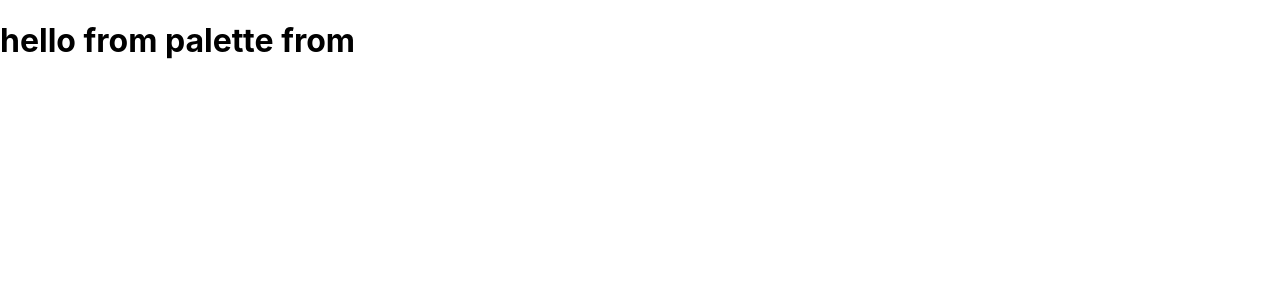
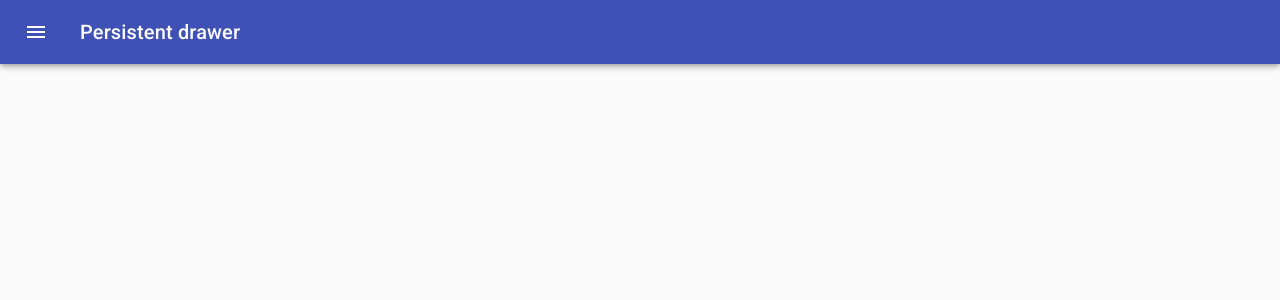
Before and after one commit to adilbim/color-app, a React (Create React App) app: page /palette/new in a window 1280 px wide. Shown: the top 300 px of the page. Built offline with nearby package versions, Linux system fonts and the light colour scheme.

Commit message:
add Drower to NewPaletteForm

```diff
--- a/src/NewPaletteForm.js
+++ b/src/NewPaletteForm.js
@@ -1,17 +1,141 @@
-import React from 'react';
+import React from "react";
+import classNames from "classnames";
+import { withStyles } from "@material-ui/core/styles";
+import Drawer from "@material-ui/core/Drawer";
+import CssBaseline from "@material-ui/core/CssBaseline";
+import AppBar from "@material-ui/core/AppBar";
+import Toolbar from "@material-ui/core/Toolbar";
+import Typography from "@material-ui/core/Typography";
+import Divider from "@material-ui/core/Divider";
+import IconButton from "@material-ui/core/IconButton";
+import MenuIcon from "@material-ui/icons/Menu";
+import ChevronLeftIcon from "@material-ui/icons/ChevronLeft";
+
+const drawerWidth = 240;
+
+const styles = theme => ({
+  root: {
+    display: "flex"
+  },
+  appBar: {
+    transition: theme.transitions.create(["margin", "width"], {
+      easing: theme.transitions.easing.sharp,
+      duration: theme.transitions.duration.leavingScreen
+    })
+  },
+  appBarShift: {
+    width: `calc(100% - ${drawerWidth}px)`,
+    marginLeft: drawerWidth,
+    transition: theme.transitions.create(["margin", "width"], {
+      easing: theme.transitions.easing.easeOut,
+      duration: theme.transitions.duration.enteringScreen
+    })
+  },
+  menuButton: {
+    marginLeft: 12,
+    marginRight: 20
+  },
+  hide: {
+    display: "none"
+  },
+  drawer: {
+    width: drawerWidth,
+    flexShrink: 0
+  },
+  drawerPaper: {
+    width: drawerWidth
+  },
+  drawerHeader: {
+    display: "flex",
+    alignItems: "center",
+    padding: "0 8px",
+    ...theme.mixins.toolbar,
+    justifyContent: "flex-end"
+  },
+  content: {
+    flexGrow: 1,
+    padding: theme.spacing.unit * 3,
+    transition: theme.transitions.create("margin", {
+      easing: theme.transitions.easing.sharp,
+      duration: theme.transitions.duration.leavingScreen
+    }),
+    marginLeft: -drawerWidth
+  },
+  contentShift: {
+    transition: theme.transitions.create("margin", {
+      easing: theme.transitions.easing.easeOut,
+      duration: theme.transitions.duration.enteringScreen
+    }),
+    marginLeft: 0
+  }
+});
+
 
 
 
 class NewPaletteForm extends React.Component {
+    state = {
+        open: false
+      };
 
+      handleDrawerOpen = () => {
+        this.setState({ open: true });
+      };
+
+      handleDrawerClose = () => {
+        this.setState({ open: false });
+      };
     render(){
-        return (
-            <div>
-                <h1>hello from palette from</h1>
-            </div>
-        );
-    }
+        const { classes } = this.props;
+        const { open } = this.state;
+  return (
+    <div className={classes.root}>
+    <CssBaseline />
+    <AppBar
+      position='fixed'
+      className={classNames(classes.appBar, {
+        [classes.appBarShift]: open
+      })}
+    >
+      <Toolbar disableGutters={!open}>
+        <IconButton
+          color='inherit'
+          aria-label='Open drawer'
+          onClick={this.handleDrawerOpen}
+          className={classNames(classes.menuButton, open && classes.hide)}
+        >
+          <MenuIcon />
+        </IconButton>
+        <Typography variant='h6' color='inherit' noWrap>
+          Persistent drawer
+        </Typography>
+      </Toolbar>
+    </AppBar>
+    <Drawer
+      className={classes.drawer}
+      variant='persistent'
+      anchor='left'
+      open={open}
+      classes={{
+        paper: classes.drawerPaper
+      }}
+    >
+      <div className={classes.drawerHeader}>
+        <IconButton onClick={this.handleDrawerClose}>
+          <ChevronLeftIcon />
+        </IconButton>
+      </div>
+      <Divider />
+    </Drawer>
+    <main
+      className={classNames(classes.content, {
+        [classes.contentShift]: open
+      })}
+    >
+      <div className={classes.drawerHeader} />
+    </main>
+  </div>
+);
 }
-
-
-export default NewPaletteForm;
+}
+export default withStyles(styles, { withTheme: true })(NewPaletteForm);
```
